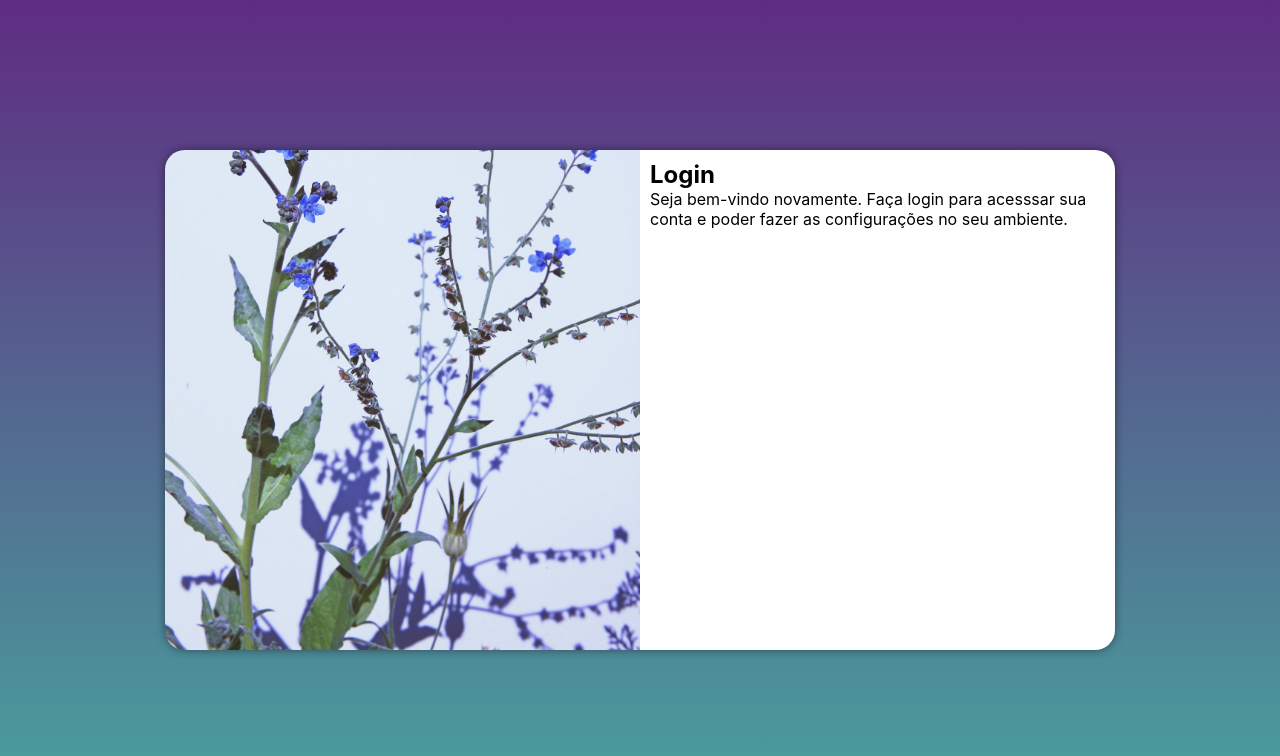
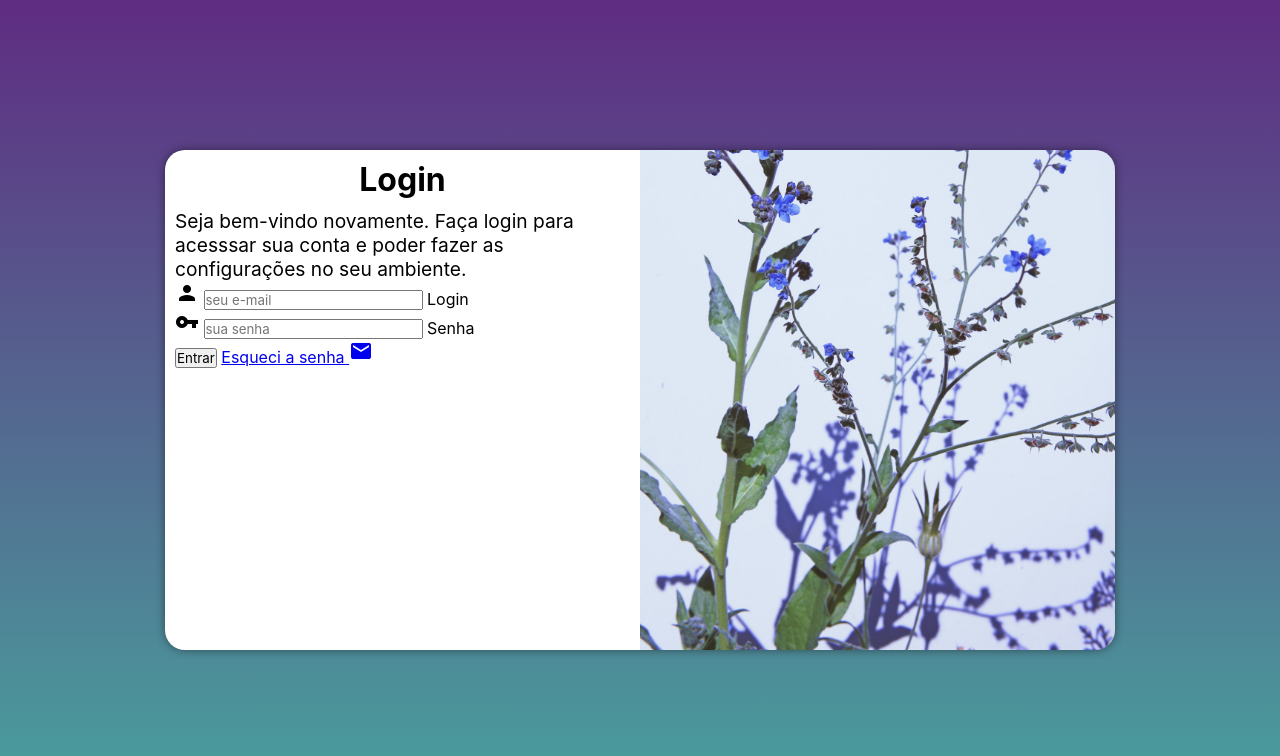
Before and after one commit to reis-dev/projeto-login, a plain HTML site: page index.html in a window 1280 px wide. Drawn offline with Linux system fonts and the light colour scheme.

Commit message:
adicionei o formulário

```diff
--- a/estilos/media-query.css
+++ b/estilos/media-query.css
@@ -46,13 +46,21 @@ Grandes telas: acima de 1200px
   }
 
   section#login > div#imagem {
-    float: left;
+    float: right;
     width: 50%;
     height: 100%;
   }
 
   section#login > div#formulario {
-    float: right;
+    float: left;
     width: 50%;
   }
+
+  div#formulario > h1 {
+    font-size: 2em;
+  }
+
+  div#formulario > p {
+    font-size: 1.2em;
+  }
 }
--- a/estilos/style.css
+++ b/estilos/style.css
@@ -35,7 +35,7 @@ section#login {
   overflow: hidden;
 
   background-color: white;
-  width: 250px;
+  width: 260px;
   height: 500px;
   border-radius: 20px;
   box-shadow: 0px 0px 10px rgba(0, 0, 0, 0.45);
@@ -56,3 +56,12 @@ section#login > div#formulario {
   display: block;
   padding: 10px;
 }
+
+div#formulario > h1 {
+  text-align: center;
+  margin-bottom: 10px;
+}
+
+div#formulario > p {
+  font-size: 0.8em;
+}
--- a/index.html
+++ b/index.html
@@ -5,14 +5,18 @@
     <meta http-equiv="X-UA-Compatible" content="IE=edge" />
     <meta name="viewport" content="width=device-width, initial-scale=1.0" />
     <title>Login</title>
+    <link
+      href="https://fonts.googleapis.com/icon?family=Material+Icons"
+      rel="stylesheet"
+    />
     <link rel="stylesheet" href="estilos/style.css" />
-    <link rel="stylesheet" href="estilos/media-query.css">
+    <link rel="stylesheet" href="estilos/media-query.css" />
   </head>
   <body>
     <main>
       <section id="login">
         <div id="imagem">
-            <!-- aqui vai a imagem nas CSS -->
+          <!-- aqui vai a imagem nas CSS -->
         </div>
         <div id="formulario">
           <h1>Login</h1>
@@ -20,7 +24,38 @@
             Seja bem-vindo novamente. Faça login para acesssar sua conta e poder
             fazer as configurações no seu ambiente.
           </p>
-          <form action="login.php" method="post"></form>
+          <form action="login.php" method="post" autocomplete="on">
+            <div class="campo">
+              <span class="material-icons">person</span>
+              <input
+                type="email"
+                name="login"
+                id="ilogin"
+                placeholder="seu e-mail"
+                autocomplete="email"
+                required
+                maxlength="30"
+              />
+              <label for="ilogin">Login</label>
+            </div>
+            <div class="campo">
+              <span class="material-icons">vpn_key</span>
+              <input
+                type="password"
+                name="senha"
+                id="isenha"
+                placeholder="sua senha"
+                autocomplete="current-password"
+                required
+                minlength="8"
+                maxlength="20"
+              />
+              <label for="isenha">Senha</label>
+            </div>
+
+            <input type="submit" value="Entrar">
+            <a href="esqueci.html">Esqueci a senha <span class="material-icons">mail</span></a>
+          </form>
         </div>
       </section>
     </main>
```
